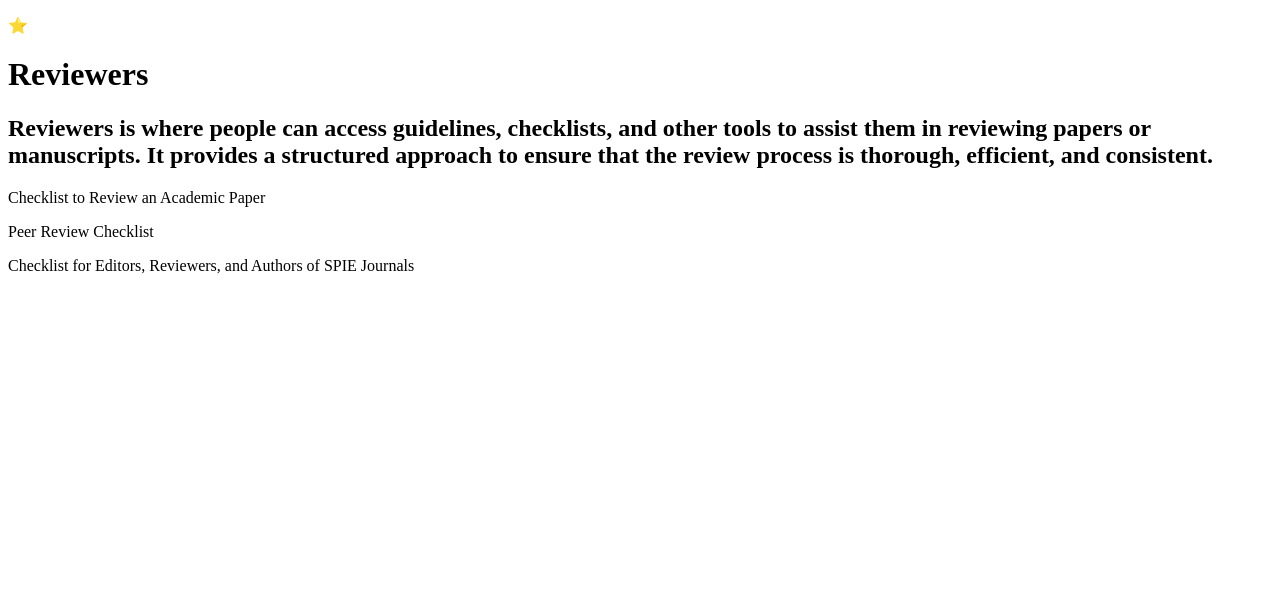
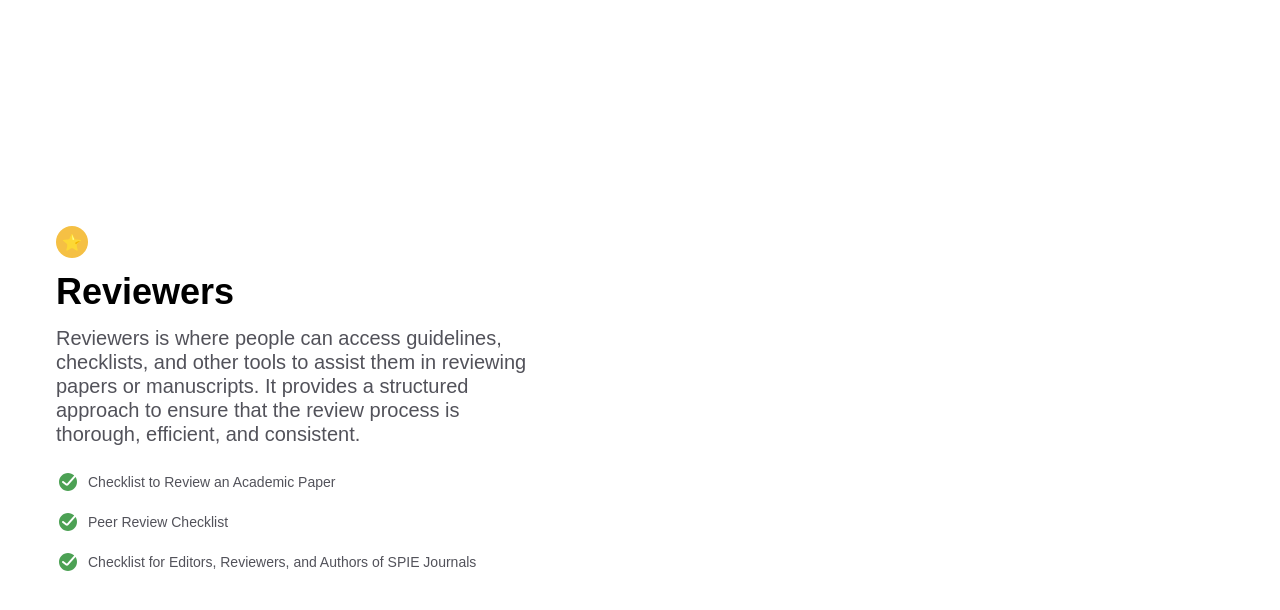
Before and after one commit to ruinabeshima/Review-Page, a plain HTML site: page index.html in a window 1280 px wide. Drawn offline with Linux system fonts and the light colour scheme.

Commit message:
App description HTML and CSS

```diff
--- a/index.html
+++ b/index.html
@@ -8,15 +8,35 @@
 </head>
 <body>
 
-  <p>⭐️</p>
-  <h1>Reviewers</h1>
-  <h2>Reviewers is where people can access guidelines, checklists, and other tools to assist them in reviewing papers or manuscripts. It provides a structured approach to ensure that the review process is thorough, efficient, and consistent.</h2>
+  <section class="flex-container">
+    <section class="app">
+        <p class="star-icon">⭐️</p>
+        <h1 class="app-title">Reviewers</h1>
+        <p class="app-description">Reviewers is where people can access guidelines, checklists, and other tools to assist them in reviewing papers or manuscripts. It provides a structured approach to ensure that the review process is thorough, efficient, and consistent.</p>
+
+        <div class="checklist">
+          <div class="checklist-item">
+            <img src="resources/Done_ring_round_fill.svg" alt="Check Icon" class="check-icon">
+            <p class="checklist-text">Checklist to Review an Academic Paper</p>
+          </div>
+          <div class="checklist-item">
+            <img src="resources/Done_ring_round_fill.svg" alt="Check Icon" class="check-icon">
+            <p class="checklist-text">Peer Review Checklist</p>
+          </div>
+          <div class="checklist-item">
+            <img src="resources/Done_ring_round_fill.svg" alt="Check Icon" class="check-icon">
+            <p class="checklist-text">Checklist for Editors, Reviewers, and Authors of SPIE Journals</p>
+          </div>
+        </div>
+    </section>
+  </section>
 
 
-  <p>Checklist to Review an Academic Paper</p>
-  <p>Peer Review Checklist</p>
-  <p>Checklist for Editors, Reviewers, and Authors of SPIE Journals</p>
 
+
+  <section class="reviews">
+
+  </section>
 
 </body>
 </html>
--- a/style.css
+++ b/style.css
@@ -0,0 +1,66 @@
+* {
+  margin: 0;
+  padding: 0;
+  box-sizing: border-box;
+  font-family: "Sora", sans-serif;
+}
+
+body {
+  width: 100vw;
+  height: 100vh;
+  display: flex;
+  align-items: center;
+}
+
+.app {
+  display: flex;
+  flex-direction: column;
+  width: 30rem;
+  margin-left: 3.5rem;
+}
+
+.star-icon {
+  background-color: #F5C044;
+  height: 5rem;
+  text-align: center;
+  width: 2rem;
+  height: 2rem;
+  display: flex;
+  align-items: center;
+  justify-content: center;
+  border-radius: 4rem;
+}
+
+.app-title {
+  font-size: 2.25rem;
+  margin-top: 0.8rem;
+}
+
+.app-description {
+  font-size: 1.25rem;
+  color: #52525A;
+  margin-top: 0.8rem;
+  line-height: 1.5rem;
+}
+
+.checklist {
+  display: flex;
+  flex-direction: column;
+  gap: 1rem;
+  margin-top: 1.5rem;
+}
+
+.checklist-item {
+  display: flex;
+}
+
+.check-icon {
+  margin-right: 0.5rem;
+}
+
+.checklist-text {
+  font-size: 0.875rem;
+  color: #52525A;
+  display: flex;
+  align-items: center;
+}
```
